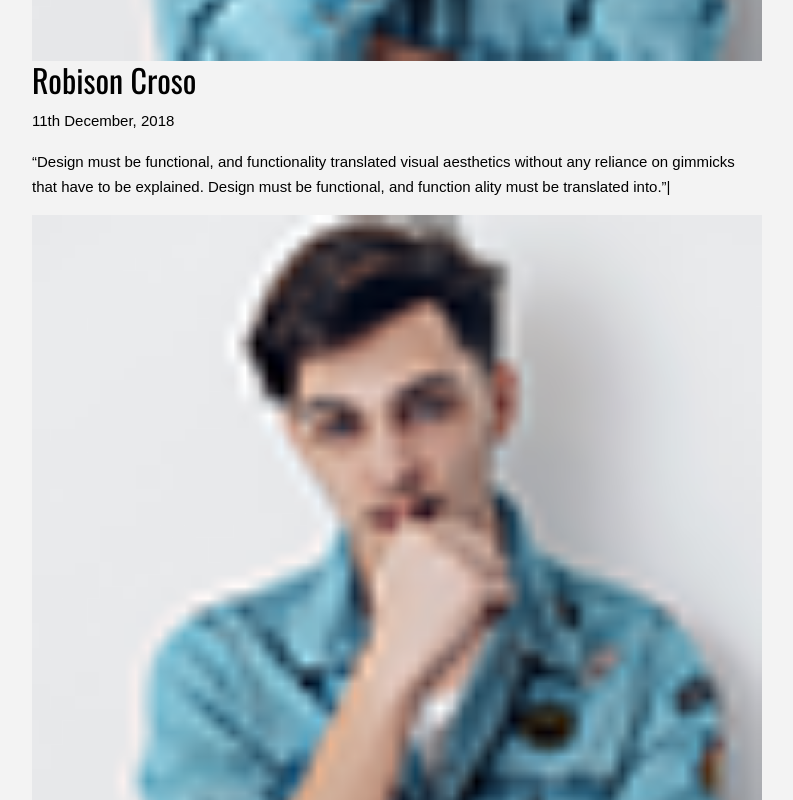
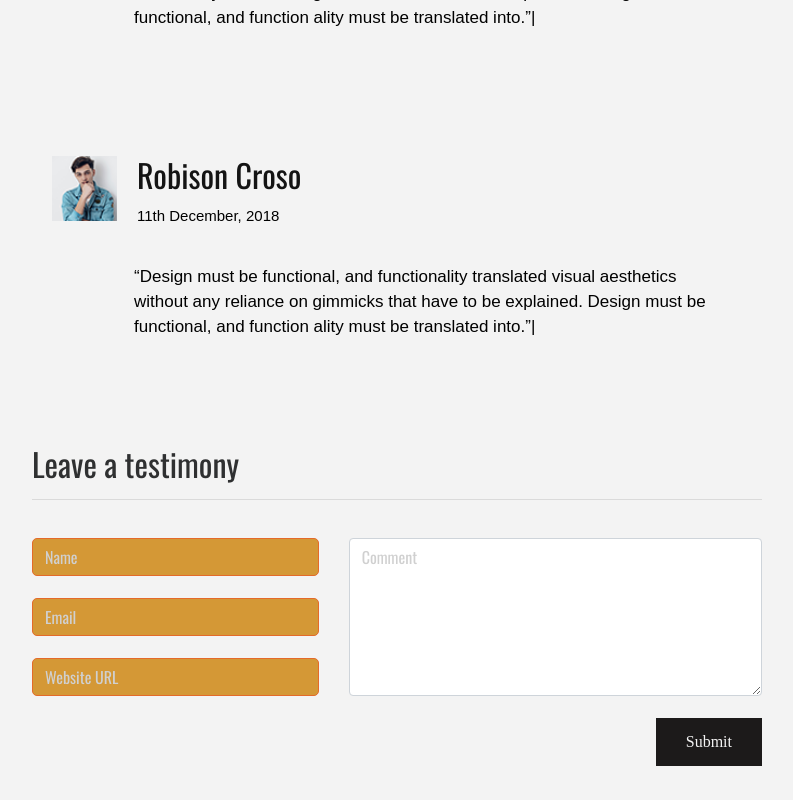
Before and after one commit to cornets28/tru-color-painting, a React (Create React App) app: page /testimonies in a window 1280 px wide. Shown: the part 740-1540 px from the top of the page, without its empty margins (243-1036 px from the left). Built offline with nearby package versions, Linux system fonts and the light colour scheme; no server answers.

Commit message:
add styling for testmonies

```diff
--- a/src/App.css
+++ b/src/App.css
@@ -5,6 +5,7 @@
   --darkYellow: #d49836;
   --defaultWhite: #f3f3f3;
   --defaultDark: #000;
+  /* --darkShadow:; */
   --darkOrange: #e46a29;
   --darkerOrange: #f06f14;
   --transparentYellow: #ffe36855;
@@ -666,9 +667,7 @@ img {
   padding-top: 10px;
   margin: 0px auto;
 }
-/* .card.estimate-card.e-card-2 {
-    margin-top: -100px;
-} */
+
 .card.estimate-card.es-card-2 {
   margin-top: -37px;
   margin: 0px auto;
@@ -891,7 +890,7 @@ section.wepaint-thecolor {
 }
 /* --- end we paint color --- */
 
-/* 7.2 Our-Experience */
+/* -- Our-Experience --- */
 .our-experience {
   padding: 100px 0px;
   background-image: url(/images/our-eperience.png);
@@ -947,7 +946,7 @@ section.wepaint-thecolor {
   color: var(--defaultDark);
 }
 
-/* End Our-Experience */
+/* --- End Our-Experience ---- */
 
 /* --- Our Team ---*/
 section.our-team {
@@ -1146,6 +1145,93 @@ button.btn-block.ebtn-r {
 }
 /* --- end Painting form --- */
 
+/* --- testimonies --- */
+section.blog-details {
+    position: relative;
+    padding: 60px 0px 100px;
+    margin-top: 8rem;
+}
+section.blog-details h2.testimoies-text{
+ text-align: center;
+}
+.single-comment{
+    position: relative;
+    padding: 20px;
+    margin-bottom: 50px;
+    background-color: var(--defaultWhite);
+}
+.sc-image {
+    float: left;
+}
+.sc-image img {
+    width: 65px;
+    height: 65px;
+}
+.sc-head {
+    position: relative;
+    display: inline-block;
+    padding-left: 20px;
+}
+.sc-head h2 {
+    color: #141414;
+    font-weight: 500;
+}
+.client-coment h2 {
+    color: #2f3031;
+    font-weight: 500;
+}
+.sc-details {
+    position: relative;
+    padding: 20px 30px 20px 82px;
+    display: inline-block;
+}
+.sc-details p {
+    font-size: 17px;
+}
+.comment-box {
+    position: relative;
+}
+.cc-submit {
+    text-align: right;
+    position: relative;
+}
+.sc-reply {
+    padding-top: 20px;
+    font-size: 18px;
+    font-family: 'Arvo', serif;
+}
+.sc-reply a:hover{
+    text-decoration: none;
+    color: var(--defaultDark);
+}
+.cb-input {
+    border-radius: inherit;
+    background-color: #f9f9f9;
+    border: 1px solid #f0f0f0;
+    margin: 22px auto;
+    text-align: left;
+}
+::placeholder {
+    color: #d0d0d0!important;
+}
+.cb-input:focus{
+    outline-style: none;
+    box-shadow: none;
+    border-color: var(--lightYellow);
+}
+button.ccs-btn {
+    background-color: #1c1a1a;
+    position: relative;
+    font-family: 'Arvo', serif;
+    padding: 12px 30px;
+    border: none;
+    color: var(--defaultWhite);
+    margin-left: 0;
+    margin-right: auto;
+    display: inline-block;
+    cursor: pointer;
+}
+/* --- End testimonies --- */
 /* --- footer-nav --- */
 .subscribe-top {
   position: relative;
```
